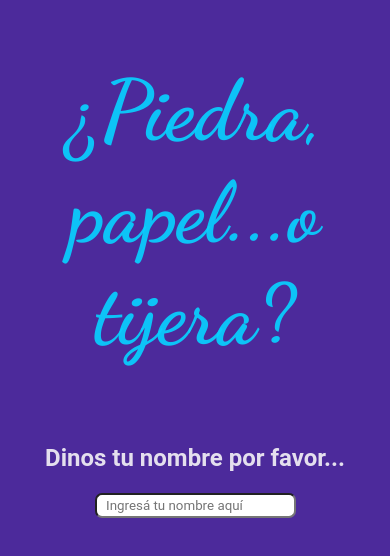
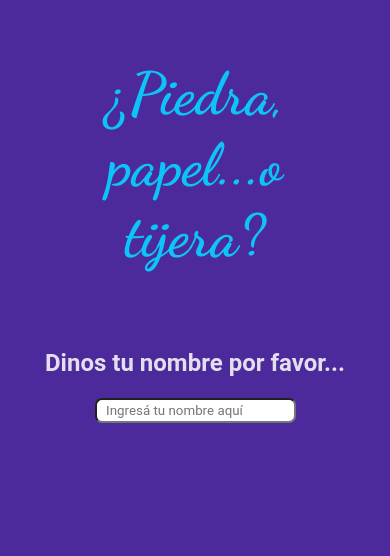
Before and after one commit to laubg/piedra-papel-o-tijera, a plain HTML site: page index.html in a window 390 px wide. Shown: the part 124-680 px from the top of the page. Drawn offline with Linux system fonts and the light colour scheme.

Commit message:
fin responsive?

```diff
--- a/css/fuentes.css
+++ b/css/fuentes.css
@@ -19,3 +19,15 @@ h1{
     color:#08d0ffeb;
 
 }
+
+/* Responsive -----------------------------------------------------*/
+@media (max-width: 506px){
+
+    h1{
+        font-size: 7vh;
+        padding: 56px;
+    }
+    .comenzar {
+        font-size: 6vh;
+    }
+}
--- a/css/style.css
+++ b/css/style.css
@@ -128,6 +128,10 @@ h2{
 }
 
 /* .button{} */
+
+
+
+/* Responsive -----------------------------------------------------*/
 @media (max-width: 506px){
     #saludo{
         margin:46px;
@@ -139,10 +143,8 @@ h2{
         align-items: center;
 
     }
-    h1{
-        font-size: 7vh;
+    button{
+        font-size: 15px;
     }
-    .comenzar {
-        font-size: 6vh;
-    }
+
 }
```
